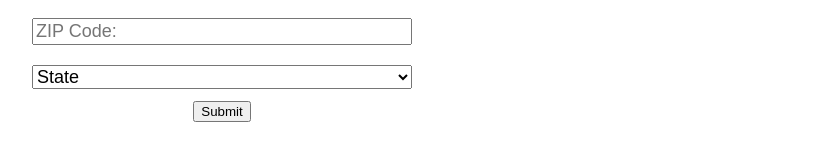
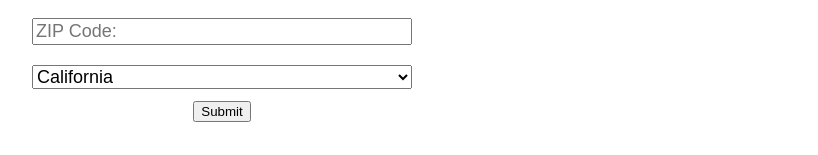
Before and after one commit to rangen/Bottle-Rocket, a React (Create React App) app: page /signup in a window 1280 px wide. Shown: the part 547-702 px from the top of the page, without its empty margins (418-1236 px from the left). Built offline with nearby package versions, Linux system fonts and the light colour scheme.

Commit message:
select field controlled   default CA

```diff
--- a/src/components/form-input/FormInput.js
+++ b/src/components/form-input/FormInput.js
@@ -14,7 +14,8 @@ export default class FormInput extends PureComponent {
     shippingAddress1: '',
     shippingAddress2: '',
     city: '',
-    zipcode: ''
+    zipcode: '',
+    state: "CA"
   }
 
   inputChanged = (event) => {
@@ -35,8 +36,7 @@ export default class FormInput extends PureComponent {
           <Input name='city' value={this.state.city} label='City:' chg={this.inputChanged} />
           <Input name='zipcode' value={this.state.zipcode} label='ZIP Code:' inputType='number' chg={this.inputChanged} />
 
-            <select className='form-input'>
-            <option>State</option>
+            <select name='state' onChange={(e)=>this.inputChanged(e)} value={this.state.state} className='form-input'>
             {Object.entries(states).map(([abb, name])=>
                           (<option key={abb} value={abb}>{name}</option>)
                       )}
```
